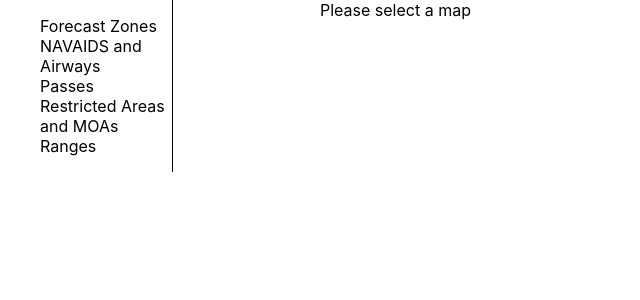
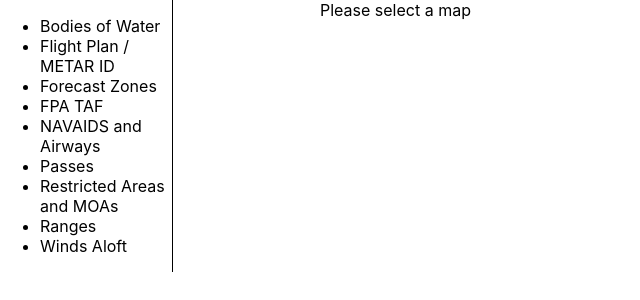
Before and after one commit to jackcholt/sc-alaska-faa-test, a React (Create React App) app: page / in a window 1280 px wide. Shown: the top 300 px of the page, without its empty margins (0-640 px from the left). Built offline with nearby package versions, Linux system fonts and the light colour scheme.

Commit message:
Add remaining maps to menu
Make mouse cursor a pointer.
Add docker file.
Add cross-env and esm.

```diff
--- a/package.json
+++ b/package.json
@@ -6,6 +6,8 @@
     "@testing-library/jest-dom": "^5.16.2",
     "@testing-library/react": "^12.1.4",
     "@testing-library/user-event": "^13.5.0",
+    "cross-env": "7.0.3",
+    "esm": "3.2.25",
     "prop-types": "^15.8.1",
     "react": "^17.0.2",
     "react-dom": "^17.0.2",
@@ -20,7 +22,8 @@
     "test": "react-scripts test",
     "eject": "react-scripts eject",
     "storybook": "start-storybook -p 6006 -s public",
-    "build-storybook": "build-storybook -s public"
+    "build-storybook": "build-storybook -s public",
+    "start:docker": "cross-env PORT=80 NODE_ENV=production node -r esm src/index.js"
   },
   "eslintConfig": {
     "extends": [
--- a/src/components/Menu.js
+++ b/src/components/Menu.js
@@ -4,7 +4,7 @@ import PropTypes from "prop-types";
 import styled from "styled-components"
 
 const MenuItem = styled.li`
-  list-style-type: none;
+  cursor: pointer;
 
   :hover {
     color: blue;
--- a/src/data.json
+++ b/src/data.json
@@ -1,7 +1,55 @@
 [
+  {
+    "name": "Bodies of Water",
+    "src": "bodies_of_water.png",
+    "hovers": [
+      {
+        "top": "10px",
+        "left": "10px",
+        "label": "KEN"
+      },
+      {
+        "top": "10px",
+        "left": "10px",
+        "label": "KEN"
+      }
+    ]
+  },
+  {
+    "name": "Flight Plan / METAR ID",
+    "src": "flight_plan_metar.png",
+    "hovers": [
+      {
+        "top": "10px",
+        "left": "10px",
+        "label": "KEN"
+      },
+      {
+        "top": "10px",
+        "left": "10px",
+        "label": "KEN"
+      }
+    ]
+  },
   {
     "name": "Forecast Zones",
     "src": "forecast_zones.png",
+    "hovers": [
+      {
+        "top": "10px",
+        "left": "10px",
+        "label": "KEN"
+      },
+      {
+        "top": "10px",
+        "left": "10px",
+        "label": "KEN"
+      }
+    ]
+  },
+  {
+    "name": "FPA TAF",
+    "src": "fpa_taf.png",
     "hovers": [
       {
         "top": "10px",
@@ -77,5 +125,21 @@
         "label": "KEN"
       }
     ]
+  },
+  {
+    "name": "Winds Aloft",
+    "src": "winds_aloft.png",
+    "hovers": [
+      {
+        "top": "10px",
+        "left": "10px",
+        "label": "KEN"
+      },
+      {
+        "top": "10px",
+        "left": "10px",
+        "label": "KEN"
+      }
+    ]
   }
 ]
```
Also changed, not shown: 2 other files (tests, documents, lock files or other folders).
